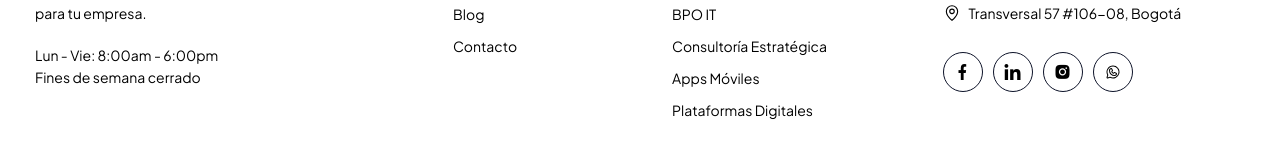
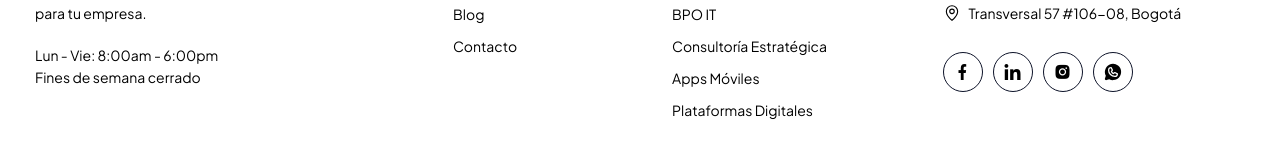
Before and after one commit to JhobanyPena/jigacore-new-website, a Next.js app: page /pages/error in a window 1280 px wide. Shown: the part 889-1041 px from the top of the page. Built offline with nearby package versions, Linux system fonts and the light colour scheme.

Commit message:
Remove commented-out WhatsApp link from ContactOne and SliderOne components; update WhatsappLogo icon weight in FooterOne component

```diff
--- a/src/components/Footer/FooterOne.js
+++ b/src/components/Footer/FooterOne.js
@@ -86,7 +86,7 @@ export default function FooterOne({ classname }) {
                     <i className="icon-instagram text-sm"></i>
                   </Link>
                   <Link className={`item rounded-full w-10 h-10 flex items-center justify-center duration-300 border ${classname ? 'border-surface2 hover:text-black hover:bg-white' : 'border-black hover:bg-black hover:text-white'}`} href="https://api.whatsapp.com/send?phone=573194765755" target="_blank">
-                    <Icon.WhatsappLogo className="text-base" />
+                    <Icon.WhatsappLogo weight="fill" className="text-xl" />
                   </Link>
                 </div>
               </div>
--- a/src/components/Sections/Contact/ContactOne.js
+++ b/src/components/Sections/Contact/ContactOne.js
@@ -53,7 +53,7 @@ const ContactOne = ({ classname }) => {
                             <Icon.MapPin className="text-xl" />
                             <span className="body2 pl-3">Transversal 57 #106-08, Bogotá, Colombia</span>
                         </div>
-                        <Link href={'https://api.whatsapp.com/send?phone=573194765755'} target='_blank' className='inline-block underline mt-2'>Escríbenos por WhatsApp</Link>
+                        {/* <Link href={'https://api.whatsapp.com/send?phone=573194765755'} target='_blank' className='inline-block underline mt-2'>Escríbenos por WhatsApp</Link> */}
                     </div>
                     <div className="w-full xl:w-1/3 lg:w-[40%] max-lg:mt-10">
                         <div className="form-block rounded-2xl bg-white py-6 px-7 flex flex-col gap-5">
--- a/src/components/Sections/Slider/SliderOne.js
+++ b/src/components/Sections/Slider/SliderOne.js
@@ -14,7 +14,7 @@ export default function SliderOne({ data, className }) {
               <div className="body2 mt-4">Creamos software, automatización RPA y consultoría estratégica de alto valor para impulsar tu negocio.</div>
             </div>
             <div className="block-button xl:mt-10 mt-6 flex gap-4 flex-wrap">
-              <Link className="button-main" href="/company/about-us">Evaluación Gratuita</Link>
+              {/* <Link className="button-main" href="/company/about-us">Evaluación Gratuita</Link> */}
               <Link className="button-main bg-grey" href="/pages/contact-us">Contáctenos</Link>
             </div>
           </div>
```
